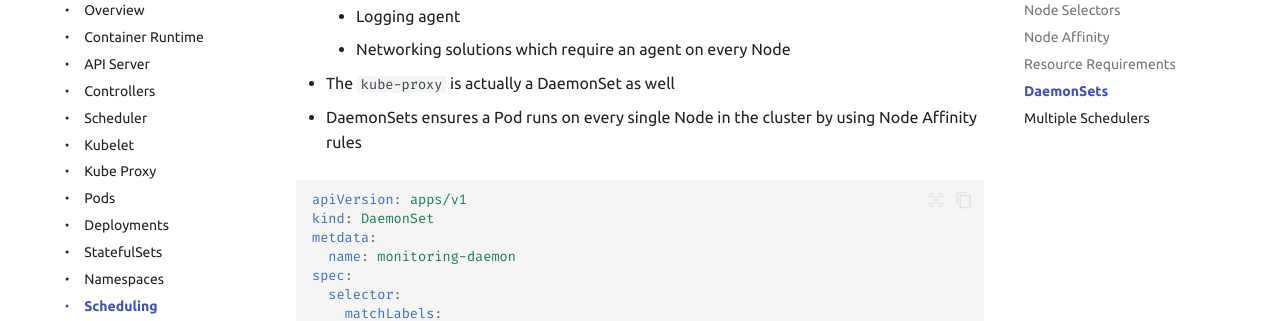
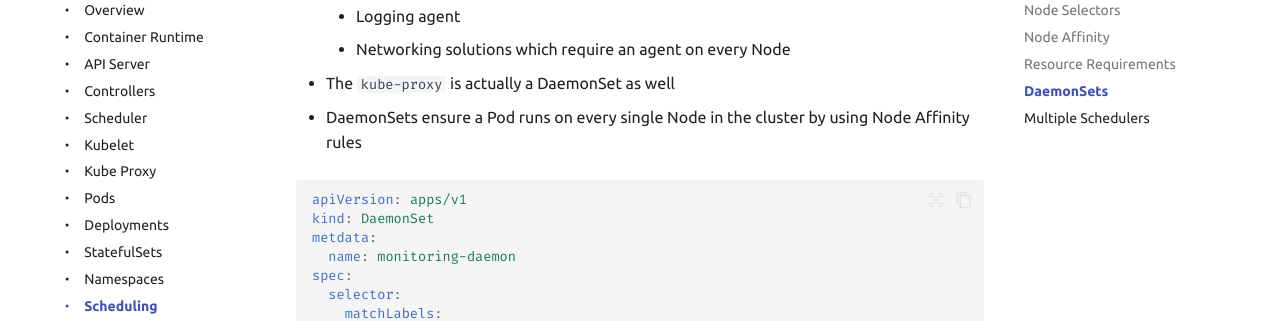
Before and after one commit to Braundo/kubernetes-guide, an MkDocs documentation site: the page built from docs/core-concepts/scheduling.md, in a window 1280 px wide and 900 px high, scrolled down 5155 px. Shown: the part 152-473 px from the top of the window. Built offline with MkDocs 1.6.1 and Material for MkDocs 9.7.7, drawn with Linux system fonts in a browser that asks for light colours.

Commit message:
Update scheduling.md

````diff
--- a/docs/core-concepts/scheduling.md
+++ b/docs/core-concepts/scheduling.md
@@ -215,7 +215,7 @@ spec:
 
 - The `kube-proxy` is actually a DaemonSet as well
 
-- DaemonSets ensures a Pod runs on every single Node in the cluster by using Node Affinity rules
+- DaemonSets ensure a Pod runs on every single Node in the cluster by using Node Affinity rules
 
 ```yaml
 apiVersion: apps/v1
````
